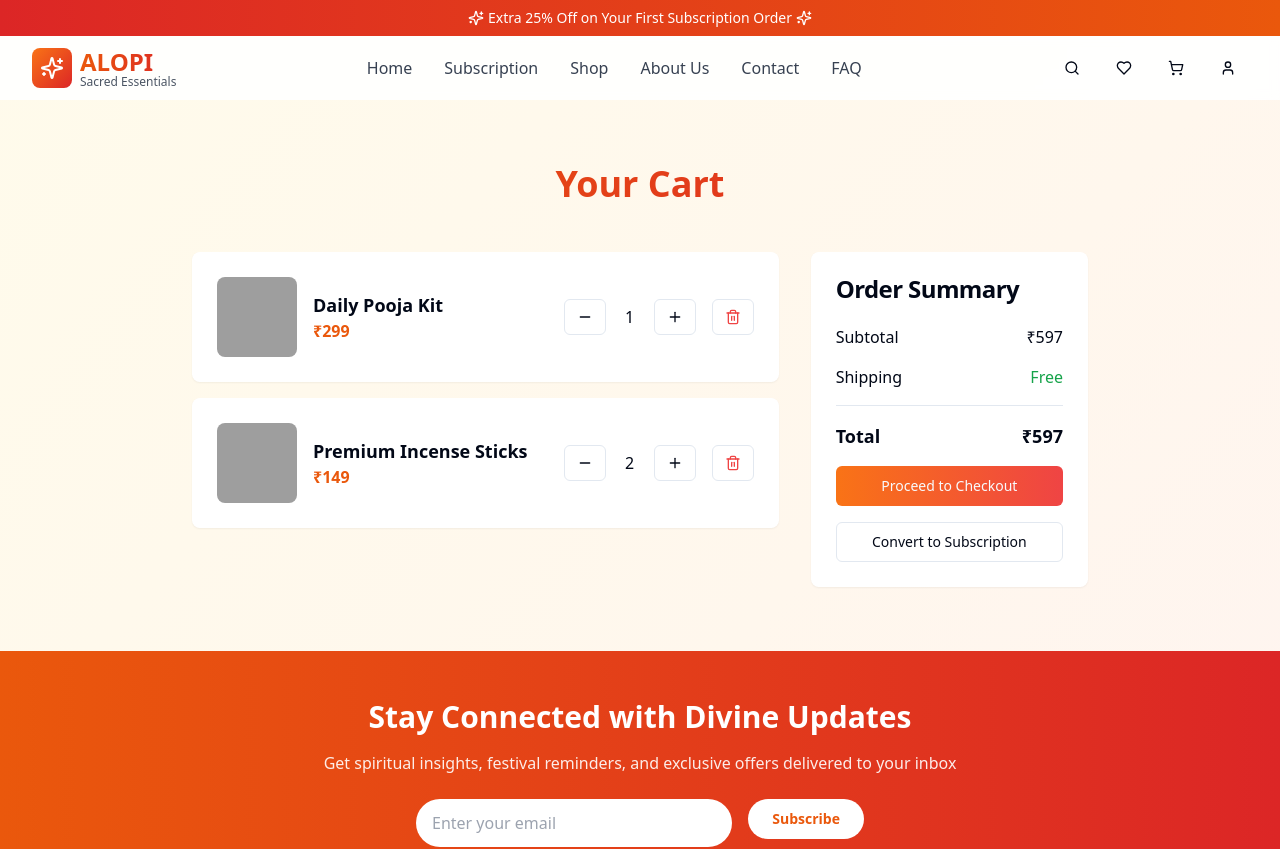
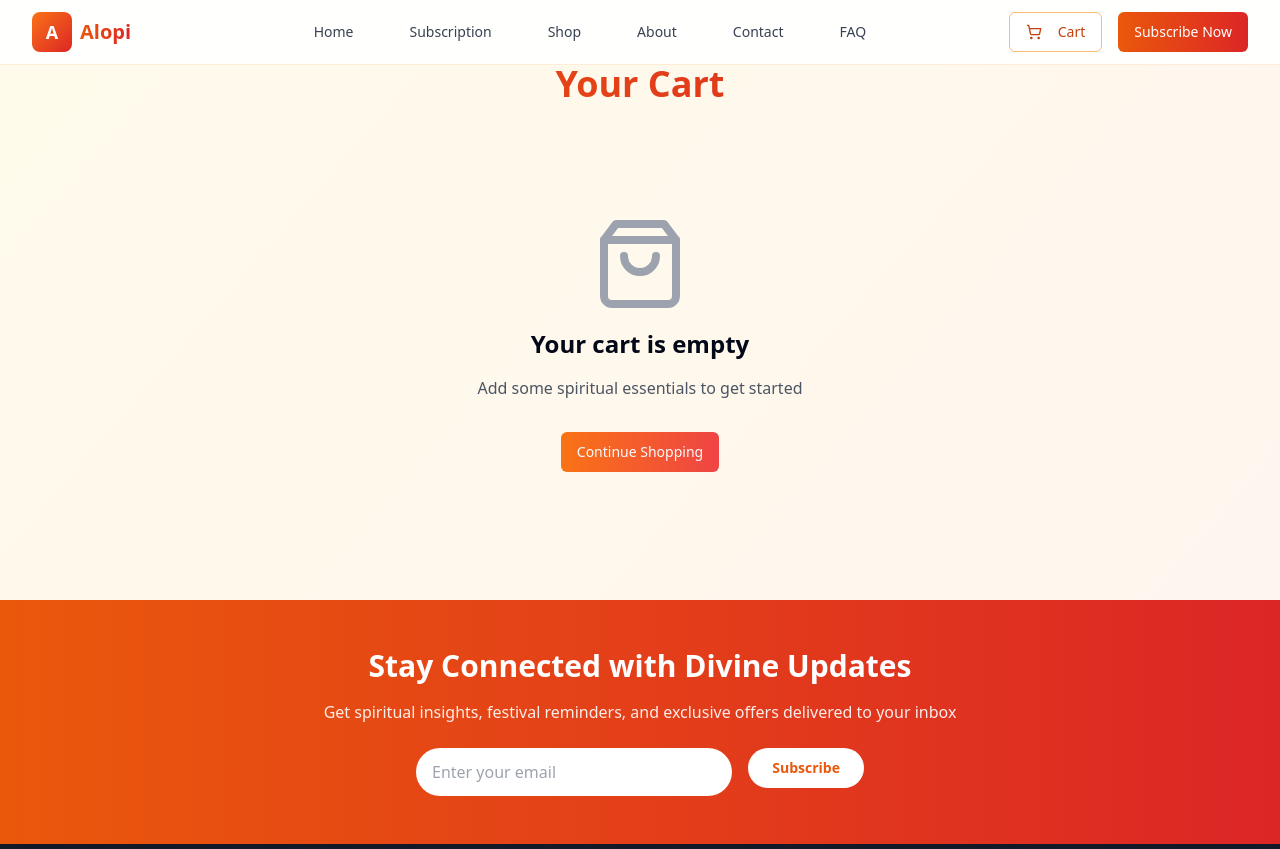
Before and after one commit to Ritik2077/alopi-sacred-kits, a React (Vite) app: page /cart in a window 1280 px wide. Shown: the top 849 px of the page. Built offline with nearby package versions, Linux system fonts and the light colour scheme; grey boxes are pictures that could not be loaded.

Commit message:
Fix cart functionality and responsiveness
- Fixed "add to cart" button, cart page, and item counter issues.
- Addressed responsiveness and button click issues.

```diff
--- a/src/App.tsx
+++ b/src/App.tsx
@@ -4,6 +4,7 @@ import { Toaster as Sonner } from "@/components/ui/sonner";
 import { TooltipProvider } from "@/components/ui/tooltip";
 import { QueryClient, QueryClientProvider } from "@tanstack/react-query";
 import { BrowserRouter, Routes, Route } from "react-router-dom";
+import { CartProvider } from "@/contexts/CartContext";
 import Index from "./pages/Index";
 import Subscription from "./pages/Subscription";
 import Shop from "./pages/Shop";
@@ -21,6 +22,7 @@ const queryClient = new QueryClient();
 const App = () => (
   <QueryClientProvider client={queryClient}>
     <TooltipProvider>
+      <CartProvider>
         <Toaster />
         <Sonner />
         <BrowserRouter>
@@ -39,6 +41,7 @@ const App = () => (
             <Route path="*" element={<NotFound />} />
           </Routes>
         </BrowserRouter>
+      </CartProvider>
     </TooltipProvider>
   </QueryClientProvider>
 );
--- a/src/components/Navbar.tsx
+++ b/src/components/Navbar.tsx
@@ -1,140 +1,133 @@
 
-import React, { useState, useEffect } from 'react';
+import React, { useState } from 'react';
 import { Button } from "@/components/ui/button";
-import { Sheet, SheetContent, SheetTrigger } from "@/components/ui/sheet";
-import { Badge } from "@/components/ui/badge";
-import { Menu, Search, User, Heart, ShoppingCart, Sparkles } from "lucide-react";
+import { Menu, X, ShoppingCart } from "lucide-react";
 import { useNavigate } from "react-router-dom";
+import { useCart } from "@/contexts/CartContext";
 
 const Navbar = () => {
-  const [isScrolled, setIsScrolled] = useState(false);
-  const [cartCount, setCartCount] = useState(0);
+  const [isMenuOpen, setIsMenuOpen] = useState(false);
   const navigate = useNavigate();
-
-  useEffect(() => {
-    const handleScroll = () => {
-      setIsScrolled(window.scrollY > 10);
-    };
-    window.addEventListener('scroll', handleScroll);
-    return () => window.removeEventListener('scroll', handleScroll);
-  }, []);
+  const { getTotalItems } = useCart();
 
   const navigationItems = [
     { name: 'Home', path: '/' },
     { name: 'Subscription', path: '/subscription' },
     { name: 'Shop', path: '/shop' },
-    { name: 'About Us', path: '/about' },
+    { name: 'About', path: '/about' },
     { name: 'Contact', path: '/contact' },
     { name: 'FAQ', path: '/faq' }
   ];
 
   return (
-    <>
-      {/* Promotional Banner */}
-      <div className="bg-gradient-to-r from-red-600 to-orange-600 text-white text-center py-2 text-sm">
-        <p className="flex items-center justify-center gap-1">
-          <Sparkles className="w-4 h-4" />
-          Extra 25% Off on Your First Subscription Order
-          <Sparkles className="w-4 h-4" />
-        </p>
-      </div>
+    <nav className="fixed top-0 left-0 right-0 z-50 bg-white/90 backdrop-blur-md border-b border-orange-100">
+      <div className="max-w-7xl mx-auto px-4 sm:px-6 lg:px-8">
+        <div className="flex items-center justify-between h-16">
 
-      {/* Main Navigation */}
-      <nav className={`sticky top-0 z-50 transition-all duration-300 ${
-        isScrolled
-          ? 'bg-white/95 backdrop-blur-md shadow-lg border-b border-red-100'
-          : 'bg-white/90 backdrop-blur-sm'
-      }`}>
-        <div className="max-w-7xl mx-auto px-4 sm:px-6 lg:px-8">
-          <div className="flex items-center justify-between h-16">
-            {/* Logo */}
-            <div
-              onClick={() => navigate('/')}
-              className="flex items-center space-x-2 cursor-pointer group"
-            >
-              <div className="w-10 h-10 bg-gradient-to-br from-orange-500 to-red-600 rounded-lg flex items-center justify-center group-hover:scale-105 transition-transform">
-                <Sparkles className="w-6 h-6 text-white" />
+          {/* Logo */}
+          <div className="flex-shrink-0 cursor-pointer" onClick={() => navigate('/')}>
+            <div className="flex items-center">
+              <div className="w-10 h-10 bg-gradient-to-br from-orange-500 to-red-600 rounded-lg flex items-center justify-center">
+                <span className="text-white font-bold text-lg">A</span>
               </div>
-              <div>
-                <h1 className="text-2xl font-bold bg-gradient-to-r from-orange-600 to-red-600 bg-clip-text text-transparent">
-                  ALOPI
-                </h1>
-                <p className="text-xs text-gray-600 -mt-1">Sacred Essentials</p>
-              </div>
+              <span className="ml-2 text-xl font-bold bg-gradient-to-r from-orange-600 to-red-600 bg-clip-text text-transparent">
+                Alopi
+              </span>
             </div>
+          </div>
 
-            {/* Desktop Navigation */}
-            <div className="hidden md:flex items-center space-x-8">
+          {/* Desktop Navigation */}
+          <div className="hidden md:block">
+            <div className="ml-10 flex items-baseline space-x-8">
               {navigationItems.map((item) => (
                 <button
                   key={item.name}
                   onClick={() => navigate(item.path)}
-                  className="text-gray-700 hover:text-red-600 font-medium transition-colors relative group"
+                  className="text-gray-700 hover:text-orange-600 px-3 py-2 text-sm font-medium transition-colors"
                 >
                   {item.name}
-                  <span className="absolute -bottom-1 left-0 w-0 h-0.5 bg-gradient-to-r from-orange-500 to-red-600 transition-all group-hover:w-full"></span>
                 </button>
               ))}
             </div>
+          </div>
 
-            {/* Right Side Actions */}
-            <div className="flex items-center space-x-3">
-              {/* Search */}
-              <Button variant="ghost" size="sm" className="hidden sm:flex">
-                <Search className="w-5 h-5" />
-              </Button>
+          {/* Cart and CTA */}
+          <div className="hidden md:flex items-center space-x-4">
+            <Button
+              variant="outline"
+              onClick={() => navigate('/cart')}
+              className="relative border-orange-300 text-orange-700 hover:bg-orange-50"
+            >
+              <ShoppingCart className="w-4 h-4 mr-2" />
+              Cart
+              {getTotalItems() > 0 && (
+                <span className="absolute -top-2 -right-2 bg-red-500 text-white text-xs rounded-full w-5 h-5 flex items-center justify-center">
+                  {getTotalItems()}
+                </span>
+              )}
+            </Button>
+            <Button
+              onClick={() => navigate('/subscription')}
+              className="bg-gradient-to-r from-orange-600 to-red-600 hover:from-orange-700 hover:to-red-700 text-white"
+            >
+              Subscribe Now
+            </Button>
+          </div>
 
-              {/* Wishlist */}
-              <Button variant="ghost" size="sm" className="hidden sm:flex relative">
-                <Heart className="w-5 h-5" />
-              </Button>
+          {/* Mobile menu button */}
+          <div className="md:hidden">
+            <Button
+              variant="ghost"
+              onClick={() => setIsMenuOpen(!isMenuOpen)}
+            >
+              {isMenuOpen ? <X className="w-6 h-6" /> : <Menu className="w-6 h-6" />}
+            </Button>
+          </div>
+        </div>
 
-              {/* Cart */}
-              <Button
-                variant="ghost"
-                size="sm"
-                className="relative"
-                onClick={() => navigate('/cart')}
-              >
-                <ShoppingCart className="w-5 h-5" />
-                {cartCount > 0 && (
-                  <Badge className="absolute -top-2 -right-2 w-5 h-5 rounded-full p-0 flex items-center justify-center bg-red-600 text-white text-xs">
-                    {cartCount}
-                  </Badge>
-                )}
-              </Button>
-
-              {/* User Account */}
-              <Button variant="ghost" size="sm">
-                <User className="w-5 h-5" />
-              </Button>
-
-              {/* Mobile Menu */}
-              <Sheet>
-                <SheetTrigger asChild>
-                  <Button variant="ghost" size="sm" className="md:hidden">
-                    <Menu className="w-5 h-5" />
-                  </Button>
-                </SheetTrigger>
-                <SheetContent side="right" className="w-[300px] bg-white/95 backdrop-blur-md">
-                  <div className="flex flex-col space-y-4 mt-8">
-                    {navigationItems.map((item) => (
-                      <button
-                        key={item.name}
-                        onClick={() => navigate(item.path)}
-                        className="text-left text-gray-700 hover:text-red-600 font-medium transition-colors py-2"
-                      >
-                        {item.name}
-                      </button>
-                    ))}
-                  </div>
-                </SheetContent>
-              </Sheet>
+        {/* Mobile Navigation */}
+        {isMenuOpen && (
+          <div className="md:hidden">
+            <div className="px-2 pt-2 pb-3 space-y-1 sm:px-3 bg-white border-t border-orange-100">
+              {navigationItems.map((item) => (
+                <button
+                  key={item.name}
+                  onClick={() => {
+                    navigate(item.path);
+                    setIsMenuOpen(false);
+                  }}
+                  className="text-gray-700 hover:text-orange-600 block px-3 py-2 text-base font-medium w-full text-left"
+                >
+                  {item.name}
+                </button>
+              ))}
+              <div className="flex flex-col space-y-2 px-3 pt-4">
+                <Button
+                  variant="outline"
+                  onClick={() => {
+                    navigate('/cart');
+                    setIsMenuOpen(false);
+                  }}
+                  className="relative border-orange-300 text-orange-700 hover:bg-orange-50 w-full"
+                >
+                  <ShoppingCart className="w-4 h-4 mr-2" />
+                  Cart {getTotalItems() > 0 && `(${getTotalItems()})`}
+                </Button>
+                <Button
+                  onClick={() => {
+                    navigate('/subscription');
+                    setIsMenuOpen(false);
+                  }}
+                  className="bg-gradient-to-r from-orange-600 to-red-600 hover:from-orange-700 hover:to-red-700 text-white w-full"
+                >
+                  Subscribe Now
+                </Button>
+              </div>
             </div>
           </div>
-        </div>
-      </nav>
-    </>
+        )}
+      </div>
+    </nav>
   );
 };
 
--- a/src/components/home/ProductShowcase.tsx
+++ b/src/components/home/ProductShowcase.tsx
@@ -3,11 +3,13 @@ import React from 'react';
 import { Button } from "@/components/ui/button";
 import { Card, CardContent } from "@/components/ui/card";
 import { Badge } from "@/components/ui/badge";
-import { ArrowRight, Star, Clock, Heart } from "lucide-react";
+import { ArrowRight, Star, Clock, Heart, ShoppingCart } from "lucide-react";
 import { useNavigate } from "react-router-dom";
+import { useCart } from "@/contexts/CartContext";
 
 const ProductShowcase = () => {
   const navigate = useNavigate();
+  const { addToCart } = useCart();
 
   const featuredProducts = [
     {
@@ -88,6 +90,16 @@ const ProductShowcase = () => {
       case "Traditional": return "bg-yellow-600";
       default: return "bg-gray-600";
     }
+  };
+
+  const handleAddToCart = (product: typeof featuredProducts[0]) => {
+    addToCart({
+      id: product.id,
+      name: product.name,
+      price: product.currentPrice,
+      image: product.image,
+      originalPrice: product.originalPrice
+    });
   };
 
   return (
@@ -188,7 +200,11 @@ const ProductShowcase = () => {
                   </div>
 
                   {/* Add to Cart Button */}
-                  <Button className="w-full bg-gradient-to-r from-orange-600 to-red-600 hover:from-orange-700 hover:to-red-700 text-white">
+                  <Button
+                    onClick={() => handleAddToCart(product)}
+                    className="w-full bg-gradient-to-r from-orange-600 to-red-600 hover:from-orange-700 hover:to-red-700 text-white"
+                  >
+                    <ShoppingCart className="w-4 h-4 mr-2" />
                     Add to Cart
                   </Button>
                 </CardContent>
--- /dev/null
+++ b/src/contexts/CartContext.tsx
@@ -0,0 +1,117 @@
+
+import React, { createContext, useContext, useState, ReactNode } from 'react';
+import { useToast } from '@/hooks/use-toast';
+
+export interface CartItem {
+  id: number;
+  name: string;
+  price: number;
+  quantity: number;
+  image: string;
+  originalPrice?: number;
+}
+
+interface CartContextType {
+  cartItems: CartItem[];
+  addToCart: (product: Omit<CartItem, 'quantity'>) => void;
+  removeFromCart: (id: number) => void;
+  updateQuantity: (id: number, quantity: number) => void;
+  clearCart: () => void;
+  getTotalItems: () => number;
+  getTotalPrice: () => number;
+}
+
+const CartContext = createContext<CartContextType | undefined>(undefined);
+
+export const useCart = () => {
+  const context = useContext(CartContext);
+  if (!context) {
+    throw new Error('useCart must be used within a CartProvider');
+  }
+  return context;
+};
+
+export const CartProvider = ({ children }: { children: ReactNode }) => {
+  const [cartItems, setCartItems] = useState<CartItem[]>([]);
+  const { toast } = useToast();
+
+  const addToCart = (product: Omit<CartItem, 'quantity'>) => {
+    setCartItems(prevItems => {
+      const existingItem = prevItems.find(item => item.id === product.id);
+
+      if (existingItem) {
+        toast({
+          title: "Updated Cart",
+          description: `Increased quantity of ${product.name}`,
+        });
+        return prevItems.map(item =>
+          item.id === product.id
+            ? { ...item, quantity: item.quantity + 1 }
+            : item
+        );
+      } else {
+        toast({
+          title: "Added to Cart",
+          description: `${product.name} has been added to your cart`,
+        });
+        return [...prevItems, { ...product, quantity: 1 }];
+      }
+    });
+  };
+
+  const removeFromCart = (id: number) => {
+    setCartItems(prevItems => {
+      const item = prevItems.find(item => item.id === id);
+      if (item) {
+        toast({
+          title: "Removed from Cart",
+          description: `${item.name} has been removed from your cart`,
+        });
+      }
+      return prevItems.filter(item => item.id !== id);
+    });
+  };
+
+  const updateQuantity = (id: number, quantity: number) => {
+    if (quantity <= 0) {
+      removeFromCart(id);
+      return;
+    }
+
+    setCartItems(prevItems =>
+      prevItems.map(item =>
+        item.id === id ? { ...item, quantity } : item
+      )
+    );
+  };
+
+  const clearCart = () => {
+    setCartItems([]);
+    toast({
+      title: "Cart Cleared",
+      description: "All items have been removed from your cart",
+    });
+  };
+
+  const getTotalItems = () => {
+    return cartItems.reduce((total, item) => total + item.quantity, 0);
+  };
+
+  const getTotalPrice = () => {
+    return cartItems.reduce((total, item) => total + (item.price * item.quantity), 0);
+  };
+
+  return (
+    <CartContext.Provider value={{
+      cartItems,
+      addToCart,
+      removeFromCart,
+      updateQuantity,
+      clearCart,
+      getTotalItems,
+      getTotalPrice,
+    }}>
+      {children}
+    </CartContext.Provider>
+  );
+};
--- a/src/pages/Cart.tsx
+++ b/src/pages/Cart.tsx
@@ -4,31 +4,15 @@ import { Button } from "@/components/ui/button";
 import { Card, CardContent, CardHeader, CardTitle } from "@/components/ui/card";
 import { Minus, Plus, Trash2, ShoppingBag } from "lucide-react";
 import { useNavigate } from "react-router-dom";
+import { useCart } from "@/contexts/CartContext";
 import Navbar from "@/components/Navbar";
 import Footer from "@/components/Footer";
 
 const Cart = () => {
   const navigate = useNavigate();
+  const { cartItems, updateQuantity, removeFromCart, getTotalPrice } = useCart();
 
-  // Mock cart data
-  const cartItems = [
-    {
-      id: 1,
-      name: "Daily Pooja Kit",
-      price: 299,
-      quantity: 1,
-      image: "/placeholder.svg"
-    },
-    {
-      id: 2,
-      name: "Premium Incense Sticks",
-      price: 149,
-      quantity: 2,
-      image: "/placeholder.svg"
-    }
-  ];
-
-  const total = cartItems.reduce((sum, item) => sum + (item.price * item.quantity), 0);
+  const total = getTotalPrice();
 
   return (
     <div className="min-h-screen bg-gradient-to-br from-amber-50 via-orange-50 to-red-50">
@@ -36,34 +20,50 @@ const Cart = () => {
 
       <div className="container mx-auto px-4 py-16">
         <div className="max-w-4xl mx-auto">
-          <h1 className="text-4xl font-bold text-center mb-12 text-gradient">Your Cart</h1>
+          <h1 className="text-4xl font-bold text-center mb-12 bg-gradient-to-r from-orange-600 to-red-600 bg-clip-text text-transparent">Your Cart</h1>
 
           {cartItems.length > 0 ? (
             <div className="grid lg:grid-cols-3 gap-8">
               <div className="lg:col-span-2 space-y-4">
                 {cartItems.map((item) => (
-                  <Card key={item.id} className="glassmorphism">
+                  <Card key={item.id} className="bg-white/90 backdrop-blur-sm border-0 shadow-lg">
                     <CardContent className="p-6">
                       <div className="flex items-center gap-4">
-                        <img
-                          src={item.image}
-                          alt={item.name}
-                          className="w-20 h-20 object-cover rounded-lg"
-                        />
+                        <div className="w-20 h-20 bg-gradient-to-br from-orange-100 to-red-100 rounded-lg flex items-center justify-center">
+                          <span className="text-2xl">🕉️</span>
+                        </div>
                         <div className="flex-1">
                           <h3 className="font-semibold text-lg">{item.name}</h3>
-                          <p className="text-orange-600 font-bold">₹{item.price}</p>
+                          <div className="flex items-center gap-2">
+                            <p className="text-orange-600 font-bold">₹{item.price}</p>
+                            {item.originalPrice && (
+                              <span className="text-sm text-gray-500 line-through">₹{item.originalPrice}</span>
+                            )}
+                          </div>
                         </div>
                         <div className="flex items-center gap-2">
-                          <Button variant="outline" size="sm">
+                          <Button
+                            variant="outline"
+                            size="sm"
+                            onClick={() => updateQuantity(item.id, item.quantity - 1)}
+                          >
                             <Minus className="w-4 h-4" />
                           </Button>
                           <span className="w-8 text-center">{item.quantity}</span>
-                          <Button variant="outline" size="sm">
+                          <Button
+                            variant="outline"
+                            size="sm"
+                            onClick={() => updateQuantity(item.id, item.quantity + 1)}
+                          >
                             <Plus className="w-4 h-4" />
                           </Button>
                         </div>
-                        <Button variant="outline" size="sm" className="text-red-500">
+                        <Button
+                          variant="outline"
+                          size="sm"
+                          className="text-red-500 hover:bg-red-50"
+                          onClick={() => removeFromCart(item.id)}
+                        >
                           <Trash2 className="w-4 h-4" />
                         </Button>
                       </div>
@@ -73,7 +73,7 @@ const Cart = () => {
               </div>
 
               <div className="lg:col-span-1">
-                <Card className="glassmorphism sticky top-24">
+                <Card className="bg-white/90 backdrop-blur-sm border-0 shadow-lg sticky top-24">
                   <CardHeader>
                     <CardTitle>Order Summary</CardTitle>
                   </CardHeader>
--- a/src/pages/Shop.tsx
+++ b/src/pages/Shop.tsx
@@ -1,4 +1,3 @@
-
 import React, { useState } from 'react';
 import { Button } from "@/components/ui/button";
 import { Card, CardContent } from "@/components/ui/card";
@@ -7,6 +6,7 @@ import { Input } from "@/components/ui/input";
 import { Select, SelectContent, SelectItem, SelectTrigger, SelectValue } from "@/components/ui/select";
 import { Star, Heart, ShoppingCart, Search, Filter, Grid, List, Sparkles } from "lucide-react";
 import { useNavigate } from "react-router-dom";
+import { useCart } from "@/contexts/CartContext";
 import Navbar from "@/components/Navbar";
 import Footer from "@/components/Footer";
 
@@ -16,6 +16,7 @@ const Shop = () => {
   const [filterCategory, setFilterCategory] = useState('all');
   const [searchQuery, setSearchQuery] = useState('');
   const navigate = useNavigate();
+  const { addToCart, getTotalItems } = useCart();
 
   const categories = [
     { id: 'all', name: 'All Products', count: 45 },
@@ -172,6 +173,16 @@ const Shop = () => {
     }
   });
 
+  const handleAddToCart = (product: typeof products[0]) => {
+    addToCart({
+      id: product.id,
+      name: product.name,
+      price: product.currentPrice,
+      image: product.image,
+      originalPrice: product.originalPrice
+    });
+  };
+
   return (
     <div className="min-h-screen bg-gradient-to-br from-amber-50 via-orange-50 to-red-50">
       <Navbar />
@@ -282,7 +293,7 @@ const Shop = () => {
                 className="rounded-full border-orange-300 text-orange-700 hover:bg-orange-50"
               >
                 <ShoppingCart className="w-4 h-4 mr-2" />
-                View Cart
+                View Cart {getTotalItems() > 0 && `(${getTotalItems()})`}
               </Button>
             </div>
 
@@ -362,7 +373,10 @@ const Shop = () => {
                       </div>
 
                       <div className={`gap-2 ${viewMode === 'list' ? 'flex' : 'space-y-2'}`}>
-                        <Button className="flex-1 bg-gradient-to-r from-orange-600 to-red-600 hover:from-orange-700 hover:to-red-700 text-white">
+                        <Button
+                          onClick={() => handleAddToCart(product)}
+                          className="flex-1 bg-gradient-to-r from-orange-600 to-red-600 hover:from-orange-700 hover:to-red-700 text-white"
+                        >
                           <ShoppingCart className="w-4 h-4 mr-2" />
                           Add to Cart
                         </Button>
```
Lines whose indentation alone changed are shown as unchanged.
